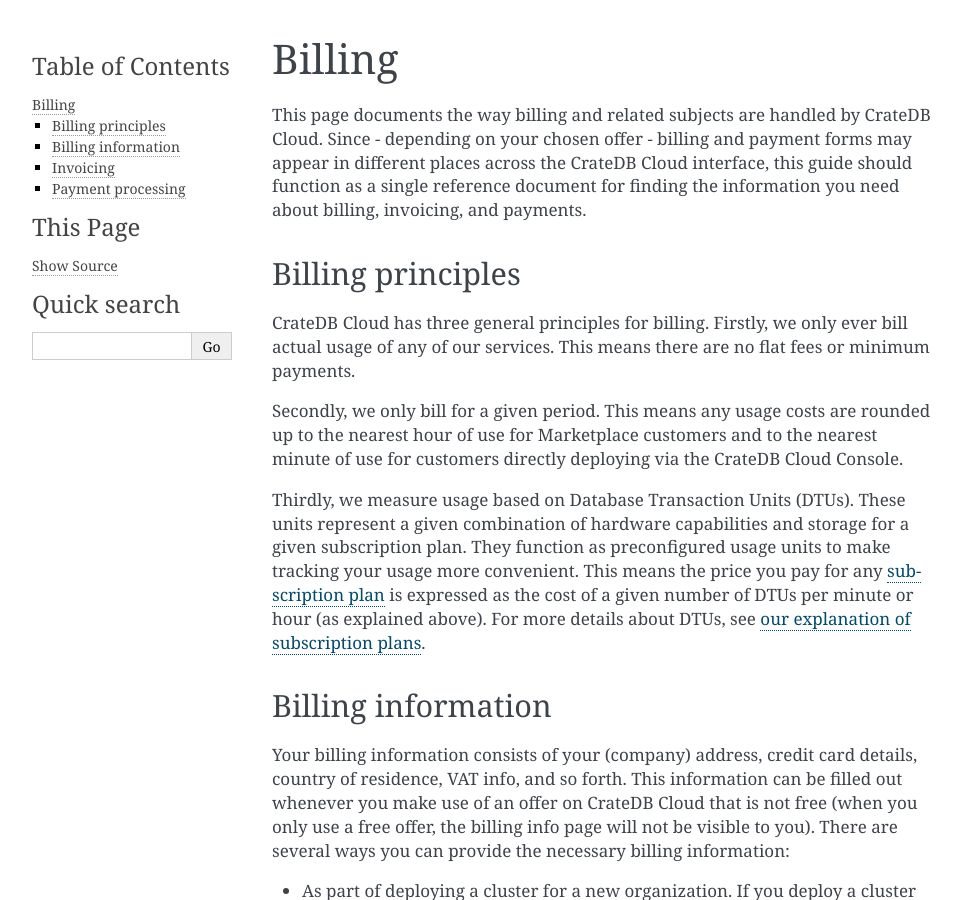
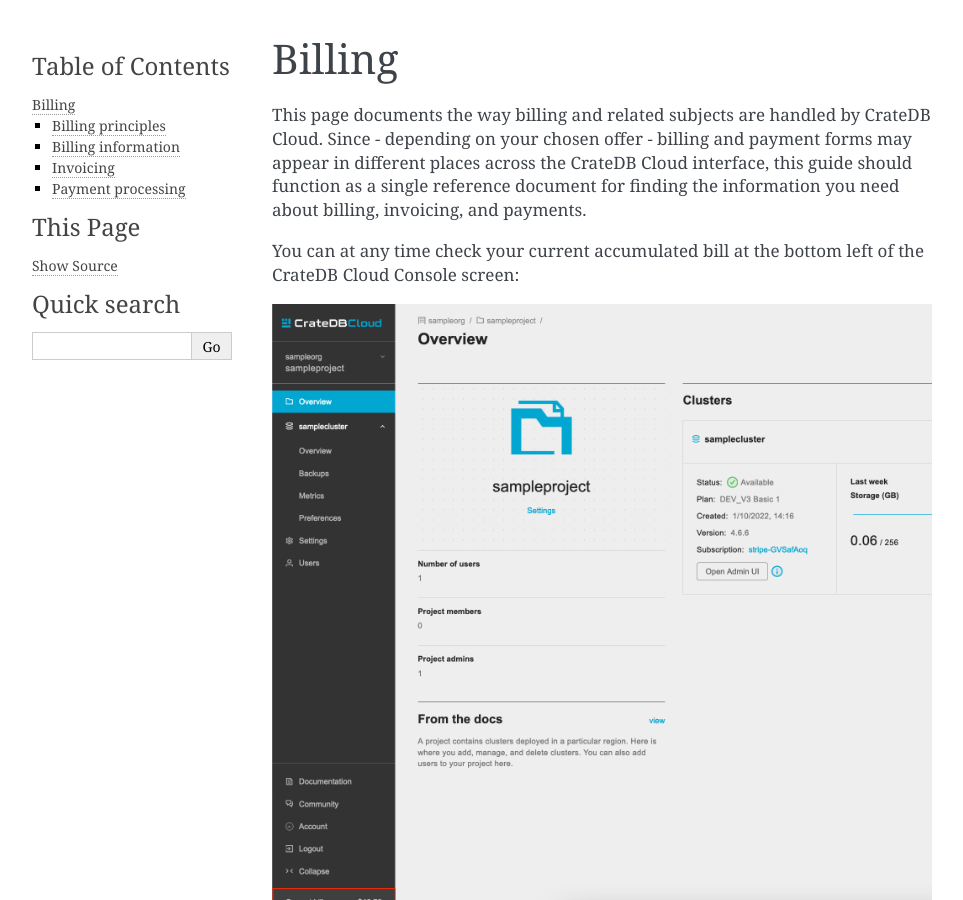
Before and after one commit to crate/cloud-reference, a Sphinx documentation site: the page built from docs/billing.rst, in a window 1280 px wide and 900 px high. Shown: the whole window, without its empty margins (148-1111 px from the left). Built offline with Sphinx 7.4.7, drawn with Linux system fonts in a browser that asks for light colours.

Commit message:
Document billing meter

```diff
--- a/docs/billing.rst
+++ b/docs/billing.rst
@@ -9,6 +9,12 @@
 appear in different places across the CrateDB Cloud interface, this guide
 should function as a single reference document for finding the information you
 need about billing, invoicing, and payments.
+
+You can at any time check your current accumulated bill at the bottom left of
+the CrateDB Cloud Console screen:
+
+.. image:: _assets/img/billing-meter.png
+   :alt: Cloud Console billing meter
 
 
 .. _billing-principles:
--- a/docs/overview.rst
+++ b/docs/overview.rst
@@ -156,6 +156,12 @@
 
 On the right-hand side, you will see the billing information. This can be
 edited by using the pen icon at the top right.
+
+You can at any time check your current accumulated bill at the bottom left of
+the CrateDB Cloud Console screen:
+
+.. image:: _assets/img/billing-meter.png
+   :alt: Cloud Console billing meter
 
 
 .. _overview-org-regions:
```
Also changed, not shown: docs/_assets/img/billing-meter.png (added).
